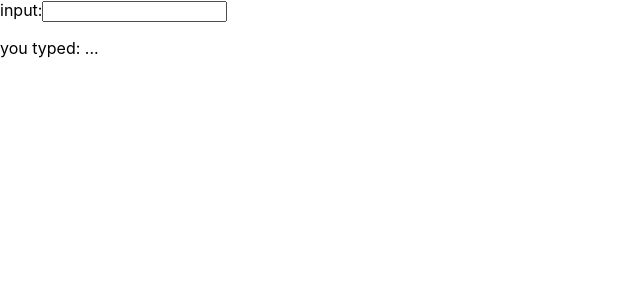
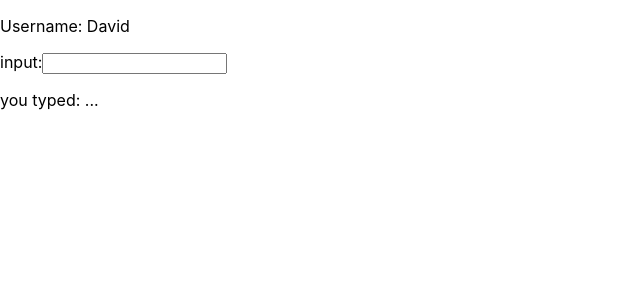
Before and after one commit to Zett-8/RTL-samples, a React (Create React App) app: page / in a window 1280 px wide. Shown: the top 300 px of the page, without its empty margins (0-640 px from the left). Built offline with nearby package versions, Linux system fonts and the light colour scheme.

Commit message:
test with api and mock it

```diff
--- /dev/null
+++ b/jest.config.js
@@ -0,0 +1,3 @@
+module.exports = {
+  testEnvironment: 'jest-environment-jsdom-sixteen'
+}
--- a/package.json
+++ b/package.json
@@ -19,7 +19,7 @@
   "scripts": {
     "start": "react-scripts start",
     "build": "react-scripts build",
-    "test": "react-scripts test",
+    "test": "react-scripts test --env=jest-environment-jsdom-sixteen",
     "eject": "react-scripts eject"
   },
   "eslintConfig": {
@@ -39,5 +39,9 @@
       "last 1 firefox version",
       "last 1 safari version"
     ]
+  },
+  "devDependencies": {
+    "jest-environment-jsdom-sixteen": "^1.0.3",
+    "ts-jest": "^26.4.4"
   }
 }
--- a/src/App.tsx
+++ b/src/App.tsx
@@ -1,8 +1,19 @@
-import React, { useState} from 'react'
+import React, { useEffect, useState } from 'react'
+import { getUser, User } from './get-user'
 import './App.css'
 
 const App = () => {
   const [text, setText] = useState('')
+  const [user, setUser] = useState<User | null>(null)
+
+  useEffect(() => {
+    const fetchUser = async () => {
+      const user = await getUser()
+      setUser(user)
+    }
+
+    fetchUser()
+  }, [])
 
   const handleChange = (e: React.ChangeEvent<HTMLInputElement>) => {
     setText(e.target.value)
@@ -10,6 +21,7 @@ const App = () => {
 
   return (
     <div>
+      {user ? <p>Username: {user.name}</p> : null}
       <CustomInput value={text} onChange={handleChange}>input:</CustomInput>
       <p>you typed: { text ? text : '...' }</p>
     </div>
--- /dev/null
+++ b/src/get-user.ts
@@ -0,0 +1,10 @@
+
+
+export interface User {
+  id: string,
+  name: string
+}
+
+export const getUser = (): Promise<User> => {
+  return new Promise(resolve => setTimeout(() => resolve({ id: '1', name: 'David'}), 1000))
+}
```
Also changed, not shown: 2 other files (tests, documents, lock files or other folders).
